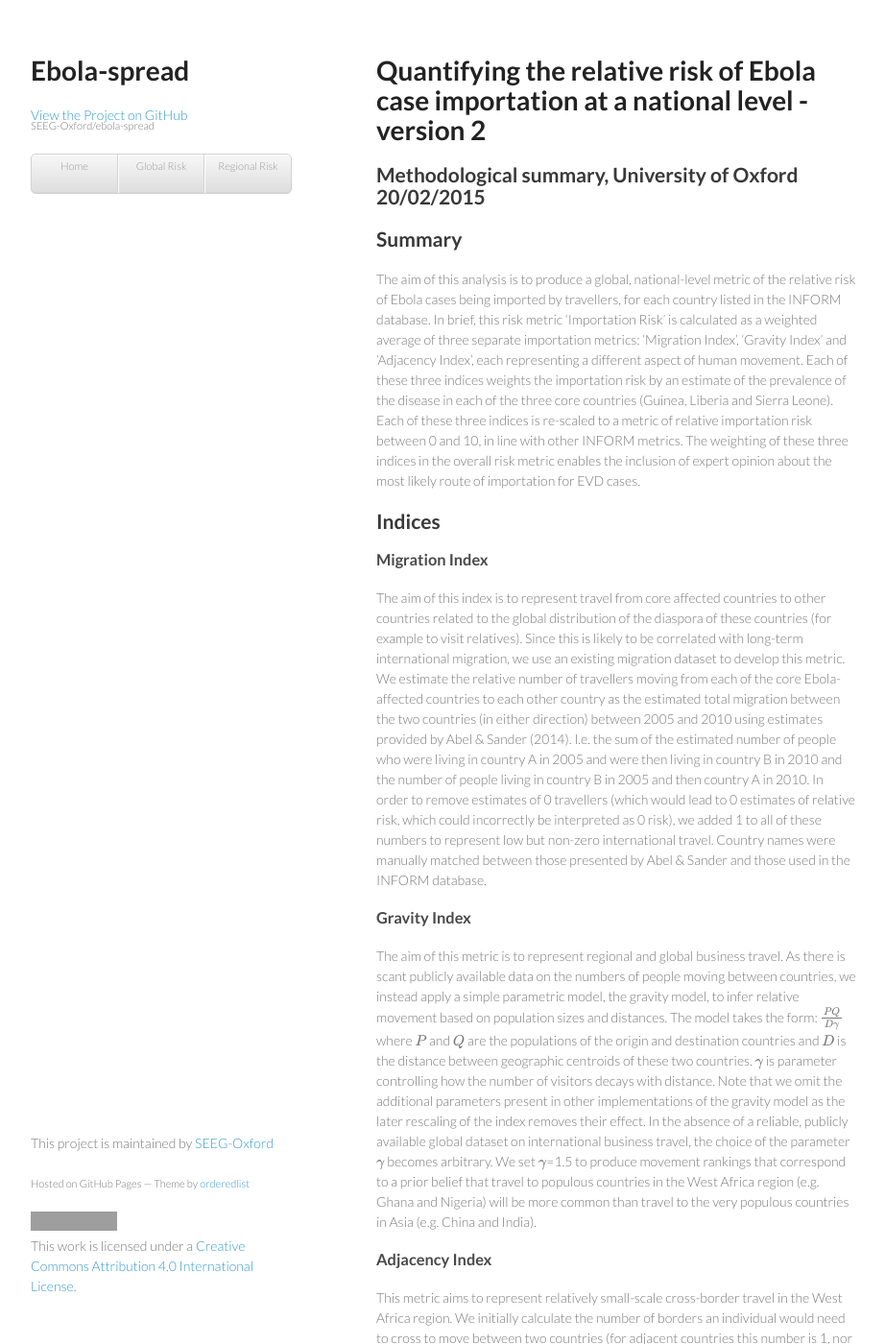
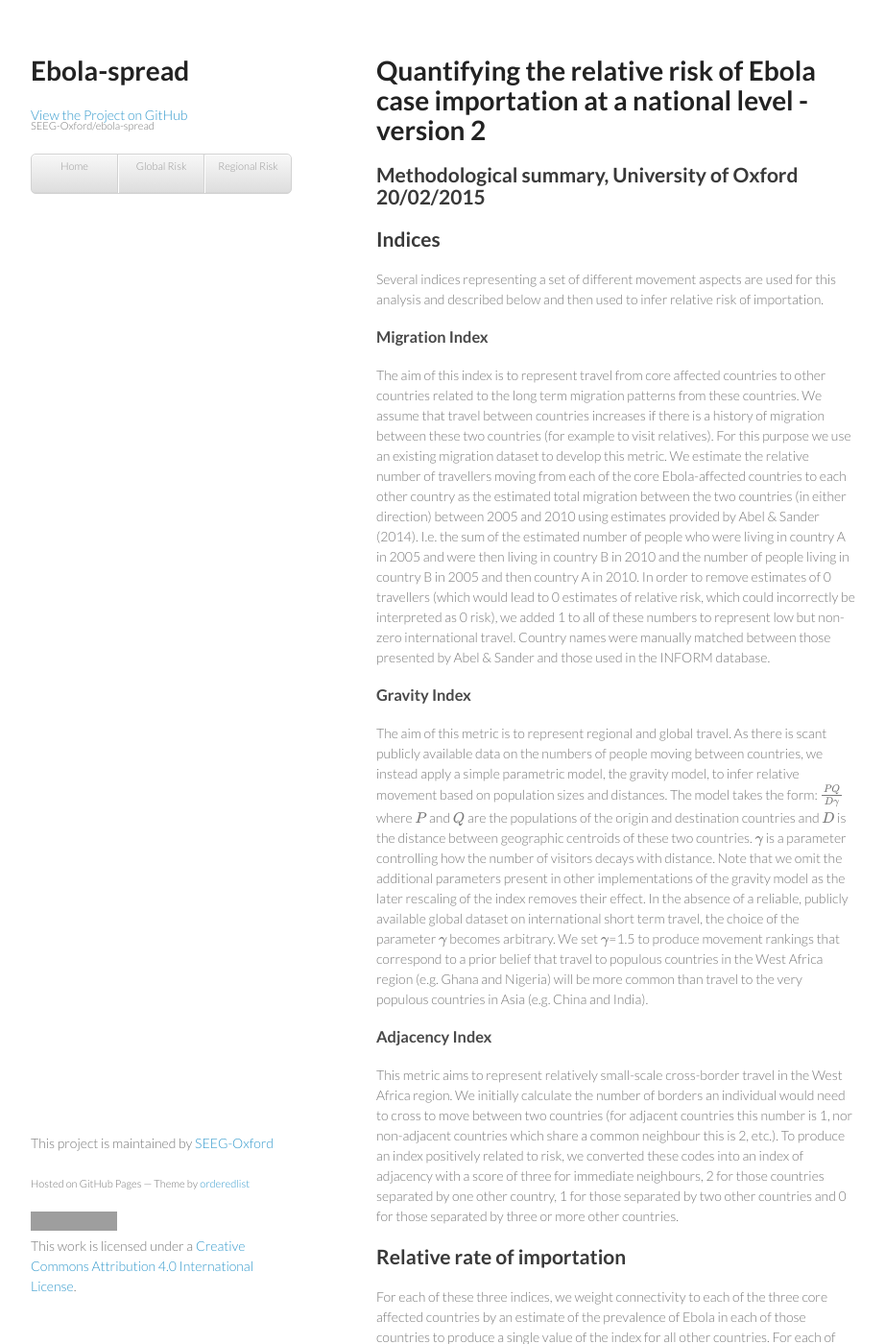
Before and after one commit to SEEG-Oxford/ebola-spread, a Jekyll site: the page built from risk-doc.md, in a window 1280 px wide and 1400 px high. Shown: the whole window at 96% size, without its empty margins (178-1100 px from the left). Built offline with Jekyll 4.4.1, drawn with Linux system fonts in a browser that asks for light colours; Markdown is read by kramdown in place of the engine named in the settings; formulas are drawn with MathJax 3; grey boxes are pictures that could not be loaded.

Commit message:
Updates to pages from Moritz

```diff
--- a/risk-doc.md
+++ b/risk-doc.md
@@ -5,21 +5,19 @@ use_math: true
 ---
 ## Methodological summary, University of Oxford 20/02/2015
 
-## Summary
+## Indices
 
-The aim of this analysis is to produce a global, national-level metric of the relative risk of Ebola cases being imported by travellers, for each country listed in the INFORM database. In brief, this risk metric 'Importation Risk' is calculated as a weighted average of three separate importation metrics: 'Migration Index', 'Gravity Index' and 'Adjacency Index', each representing a different aspect of human movement. Each of these three indices weights the importation risk by an estimate of the prevalence of the disease in each of the three core countries (Guinea, Liberia and Sierra Leone). Each of these three indices is re-scaled to a metric of relative importation risk between 0 and 10, in line with other INFORM metrics. The weighting of these three indices in the overall risk metric enables the inclusion of expert opinion about the most likely route of importation for EVD cases.
-
-## Indices
+Several indices representing a set of different movement aspects are used for this analysis and described below and then used to infer relative risk of importation.
 
 ### Migration Index
 
-The aim of this index is to represent travel from core affected countries to other countries related to the global distribution of the diaspora of these countries (for example to visit relatives). Since this is likely to be correlated with long-term international migration, we use an existing migration dataset to develop this metric.
+The aim of this index is to represent travel from core affected countries to other countries related to the long term migration patterns from these countries. We assume that travel between countries increases if there is a history of migration between these two countries (for example to visit relatives). For this purpose we use an existing migration dataset to develop this metric.
 We estimate the relative number of travellers moving from each of the core Ebola-affected countries to each other country as the estimated total migration between the two countries (in either direction) between 2005 and 2010 using estimates provided by Abel & Sander (2014). I.e. the sum of the estimated number of people who were living in country A in 2005 and were then living in country B in 2010 and the number of people living in country B in 2005 and then country A in 2010. In order to remove estimates of 0 travellers (which would lead to 0 estimates of relative risk, which could incorrectly be interpreted as 0 risk), we added 1 to all of these numbers to represent low but non-zero international travel. Country names were manually matched between those presented by Abel & Sander and those used in the INFORM database.
 
 ### Gravity Index
 
-The aim of this metric is to represent regional and global business travel. As there is scant publicly available data on the numbers of people moving between countries, we instead apply a simple parametric model, the gravity model, to infer relative movement based on population sizes and distances.
-The model takes the form: $\frac{PQ}{D\gamma}$ where $P$ and $Q$ are the populations of the origin and destination countries and $D$ is the distance between geographic centroids of these two countries. $\gamma$ is parameter controlling how the number of visitors decays with distance. Note that we omit the additional parameters present in other implementations of the gravity model as the later rescaling of the index removes their effect. In the absence of a reliable, publicly available global dataset on international business travel, the choice of the parameter $\gamma$ becomes arbitrary. We set $\gamma$=1.5 to produce movement rankings that correspond to a prior belief that travel to populous countries in the West Africa region (e.g. Ghana and Nigeria) will be more common than travel to the very populous countries in Asia (e.g. China and India).
+The aim of this metric is to represent regional and global travel. As there is scant publicly available data on the numbers of people moving between countries, we instead apply a simple parametric model, the gravity model, to infer relative movement based on population sizes and distances.
+The model takes the form: $\frac{PQ}{D\gamma}$ where $P$ and $Q$ are the populations of the origin and destination countries and $D$ is the distance between geographic centroids of these two countries. $\gamma$ is a parameter controlling how the number of visitors decays with distance. Note that we omit the additional parameters present in other implementations of the gravity model as the later rescaling of the index removes their effect. In the absence of a reliable, publicly available global dataset on international short term travel, the choice of the parameter $\gamma$ becomes arbitrary. We set $\gamma$=1.5 to produce movement rankings that correspond to a prior belief that travel to populous countries in the West Africa region (e.g. Ghana and Nigeria) will be more common than travel to the very populous countries in Asia (e.g. China and India).
 
 ### Adjacency Index
 
```
Also changed, not shown: global-risk.md (+5 -0 lines).
